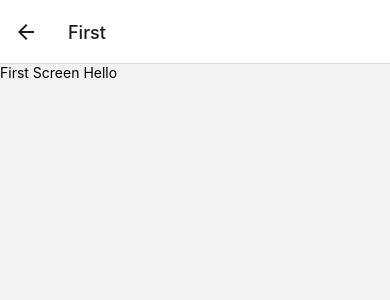
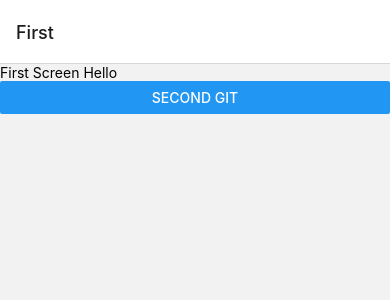
Before and after one commit to sadikcantuluk/ReactNativeNavigationPatika, a React Native app: screen /First in a window 390 px wide. Shown: the top 300 px of the page. Built offline with nearby package versions, Linux system fonts and the light colour scheme.

Commit message:
Sayfalar Arası Geçiş.

```diff
--- a/src/stackNavigation/FirstScreen.js
+++ b/src/stackNavigation/FirstScreen.js
@@ -1,14 +1,19 @@
-import { StyleSheet, Text, View } from 'react-native'
-import React from 'react'
+import { Button, StyleSheet, Text, View } from "react-native";
+import React from "react";
 
-const FirstScreen = () => {
+const FirstScreen = (props) => {
+  const handlePress = () => {
+    props.navigation.navigate("Second");
+  };
+
   return (
     <View>
       <Text>First Screen Hello</Text>
+      <Button title="Second Git" onPress={handlePress} />
     </View>
-  )
-}
+  );
+};
 
-export default FirstScreen
+export default FirstScreen;
 
-const styles = StyleSheet.create({})
+const styles = StyleSheet.create({});
--- a/src/stackNavigation/SecondScreen.js
+++ b/src/stackNavigation/SecondScreen.js
@@ -1,10 +1,14 @@
-import { StyleSheet, Text, View } from 'react-native'
+import { Button, StyleSheet, Text, View } from 'react-native'
 import React from 'react'
 
-const SecondScreen = () => {
+const SecondScreen = (props) => {
+    const handlePress = () => {
+        props.navigation.goBack("First");
+      };
   return (
     <View>
       <Text>Second Screen Hello</Text>
+      <Button title='First Geri Dön' onPress={handlePress}/>
     </View>
   )
 }
--- a/src/stackNavigation/StackApp.js
+++ b/src/stackNavigation/StackApp.js
@@ -10,7 +10,7 @@ const Stack = createNativeStackNavigator();
 const StackApp = () => {
   return (
     <NavigationContainer>
-        <Stack.Navigator initialRouteName='Second'>
+        <Stack.Navigator>
         <Stack.Screen name="First" component={FirstScreen} />
         <Stack.Screen name="Second" component={SecondScreen} />
         </Stack.Navigator>
```
